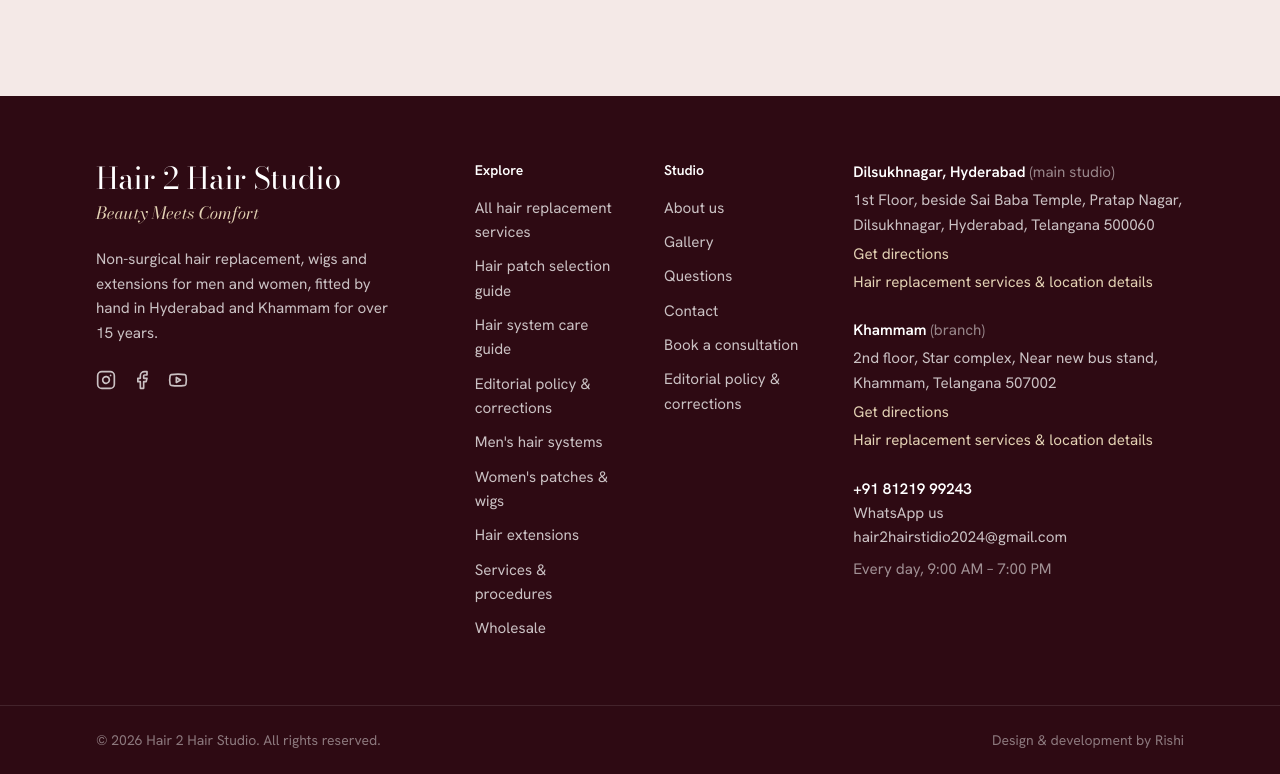
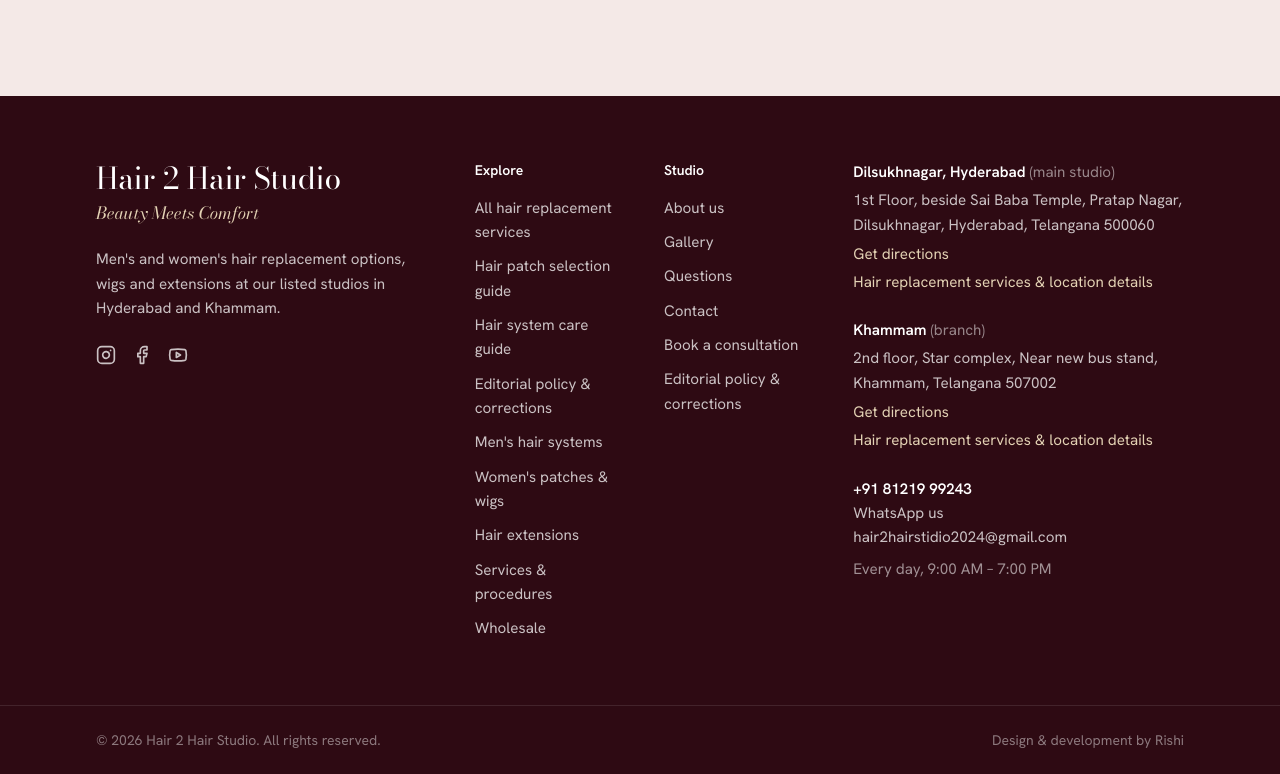
Before and after one commit to jampala-rishi-krishna/Sathishanna_office, a React (Vite) app: page / in a window 1280 px wide. Shown: the part 8738-9512 px from the top of the page. Built offline with nearby package versions, Linux system fonts and the light colour scheme.

Commit message:
Remove unverified duration claim from sitewide footer

```diff
--- a/src/components/Footer.tsx
+++ b/src/components/Footer.tsx
@@ -32,8 +32,7 @@ export default function Footer() {
             <p className="font-display text-3xl text-white">Hair 2 Hair Studio</p>
             <p className="mt-1 font-display italic text-brand-goldsoft">{SITE.tagline}</p>
             <p className="mt-5 max-w-xs text-[0.95rem] leading-relaxed">
-              Non-surgical hair replacement, wigs and extensions for men and women, fitted by hand in Hyderabad and
-              Khammam for over 15 years.
+              Men's and women's hair replacement options, wigs and extensions at our listed studios in Hyderabad and Khammam.
             </p>
             <div className="mt-6 flex gap-4">
               <a href={SITE.social.instagram} target="_blank" rel="noopener noreferrer" aria-label="Instagram" className="hover:text-white">
```
